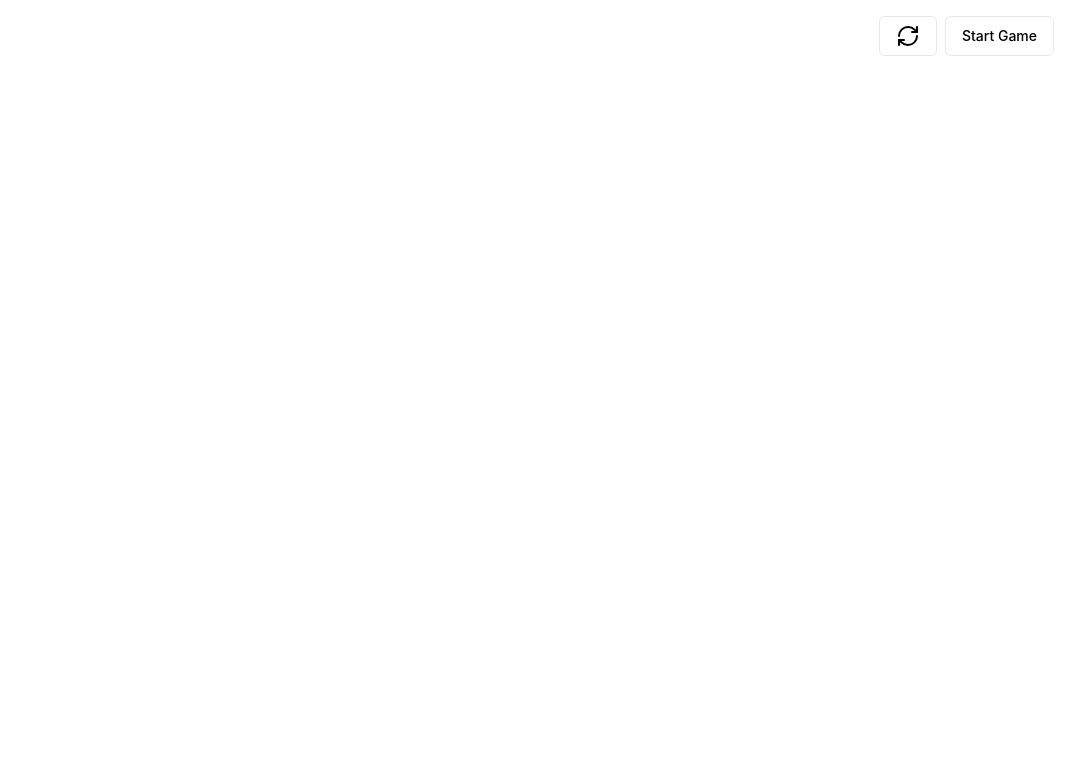
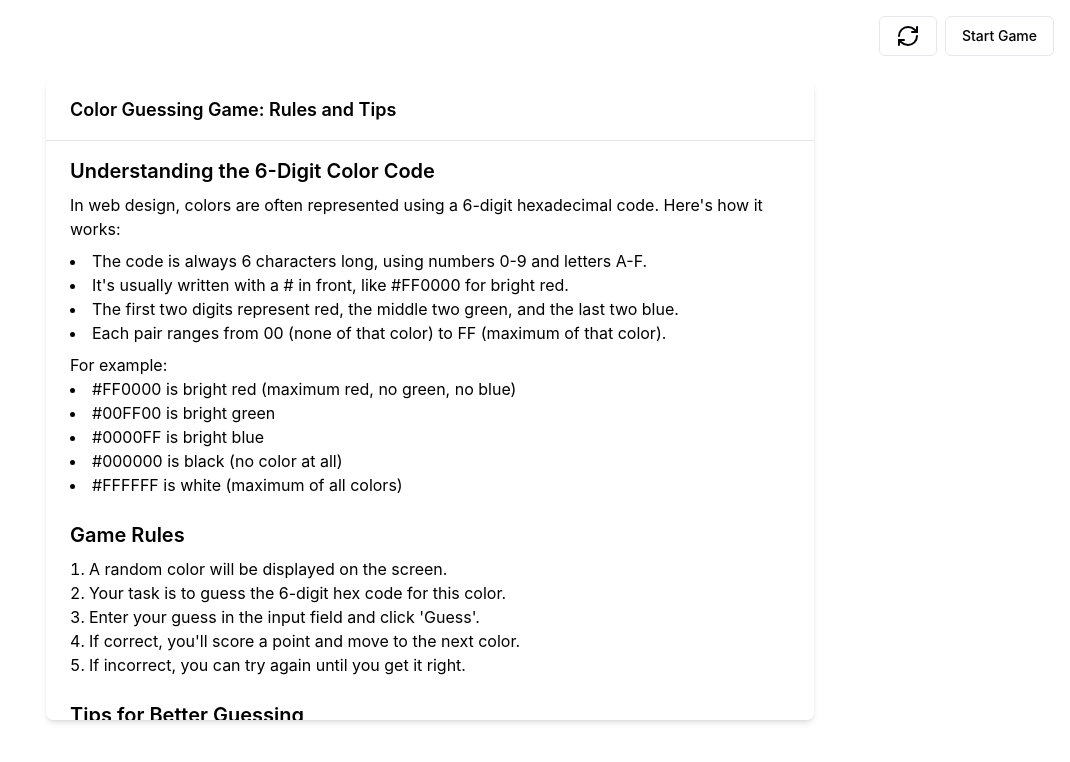
Before and after one commit to rbcccccca/Colour_Game, a React (Create React App) app: page / in a window 1280 px wide. Shown: the top 762 px of the page, without its empty margins (210-1280 px from the left). Built offline with nearby package versions, Linux system fonts and the light colour scheme.

Commit message:
ui fixed

```diff
--- /dev/null
+++ b/src/ColorGameRules.tsx
@@ -0,0 +1,55 @@
+import React from 'react';
+import { Card, CardContent, CardHeader, CardTitle } from './components/ui/card';
+
+const ColorGameRules: React.FC = () => {
+  return (
+    <Card className="w-full max-w-3xl mx-auto absolute top-20 left-1/2 transform -translate-x-1/2 z-30 bg-white text-black overflow-y-auto max-h-[80vh]">
+      <CardHeader>
+        <CardTitle className="text-2xl font-bold">Color Guessing Game: Rules and Tips</CardTitle>
+      </CardHeader>
+      <CardContent>
+        <section className="mb-6">
+          <h2 className="text-xl font-semibold mb-2">Understanding the 6-Digit Color Code</h2>
+          <p className="mb-2">In web design, colors are often represented using a 6-digit hexadecimal code. Here's how it works:</p>
+          <ul className="list-disc list-inside mb-2">
+            <li>The code is always 6 characters long, using numbers 0-9 and letters A-F.</li>
+            <li>It's usually written with a # in front, like #FF0000 for bright red.</li>
+            <li>The first two digits represent red, the middle two green, and the last two blue.</li>
+            <li>Each pair ranges from 00 (none of that color) to FF (maximum of that color).</li>
+          </ul>
+          <p>For example:</p>
+          <ul className="list-disc list-inside">
+            <li>#FF0000 is bright red (maximum red, no green, no blue)</li>
+            <li>#00FF00 is bright green</li>
+            <li>#0000FF is bright blue</li>
+            <li>#000000 is black (no color at all)</li>
+            <li>#FFFFFF is white (maximum of all colors)</li>
+          </ul>
+        </section>
+        <section className="mb-6">
+          <h2 className="text-xl font-semibold mb-2">Game Rules</h2>
+          <ol className="list-decimal list-inside">
+            <li>A random color will be displayed on the screen.</li>
+            <li>Your task is to guess the 6-digit hex code for this color.</li>
+            <li>Enter your guess in the input field and click 'Guess'.</li>
+            <li>If correct, you'll score a point and move to the next color.</li>
+            <li>If incorrect, you can try again until you get it right.</li>
+          </ol>
+        </section>
+        <section>
+          <h2 className="text-xl font-semibold mb-2">Tips for Better Guessing</h2>
+          <ul className="list-disc list-inside">
+            <li>Start by identifying the dominant color (red, green, or blue).</li>
+            <li>Estimate the intensity of each color component (00 to FF).</li>
+            <li>Pure gray colors have equal values for all three components.</li>
+            <li>Lighter colors have higher values, darker colors have lower values.</li>
+            <li>Practice recognizing common colors like #FF0000 (red), #00FF00 (green), #0000FF (blue).</li>
+            <li>Remember, slight variations can make a big difference in appearance!</li>
+          </ul>
+        </section>
+      </CardContent>
+    </Card>
+  );
+};
+
+export default ColorGameRules;
--- a/src/FallingColorGame.tsx
+++ b/src/FallingColorGame.tsx
@@ -2,6 +2,7 @@ import React, { useState, useEffect, useCallback } from 'react';
 import { Button } from './components/ui/button';
 import { Pause, Play, RefreshCw, Eye, ArrowLeft } from 'lucide-react';
 import './Falling_Color_Game.css';  // Make sure to create this CSS file
+import ColorGameRules from './ColorGameRules';
 
 interface FallingChar {
   char: string;
@@ -46,6 +47,11 @@ const FallingColorGame: React.FC = () => {
   const [level, setLevel] = useState(1);
   const [showColorCode, setShowColorCode] = useState(false);
   const [clickedChar, setClickedChar] = useState<string | null>(null);
+  const [showRules, setShowRules] = useState(true);
+
+  const toggleRules = () => {
+    setShowRules(!showRules);
+  };
 
   const newRound = useCallback(() => {
     const color = generateRandomColor();
@@ -211,6 +217,8 @@ const FallingColorGame: React.FC = () => {
         )}
       </div>
 
+      {showRules && <ColorGameRules />}
+
       {gameActive && (
         <>
           <div className="absolute top-0 left-0 bg-black bg-opacity-50 text-white p-4">
--- /dev/null
+++ b/src/components/ui/card.tsx
@@ -0,0 +1,53 @@
+import React from 'react';
+
+interface CardProps {
+  className?: string;
+  children: React.ReactNode;
+}
+
+export const Card: React.FC<CardProps> = ({ className = '', children }) => {
+  return (
+    <div className={`bg-white shadow-md rounded-lg overflow-hidden ${className}`}>
+      {children}
+    </div>
+  );
+};
+
+interface CardHeaderProps {
+  className?: string;
+  children: React.ReactNode;
+}
+
+export const CardHeader: React.FC<CardHeaderProps> = ({ className = '', children }) => {
+  return (
+    <div className={`px-6 py-4 border-b border-gray-200 ${className}`}>
+      {children}
+    </div>
+  );
+};
+
+interface CardTitleProps {
+  className?: string;
+  children: React.ReactNode;
+}
+
+export const CardTitle: React.FC<CardTitleProps> = ({ className = '', children }) => {
+  return (
+    <h3 className={`text-lg font-semibold ${className}`}>
+      {children}
+    </h3>
+  );
+};
+
+interface CardContentProps {
+  className?: string;
+  children: React.ReactNode;
+}
+
+export const CardContent: React.FC<CardContentProps> = ({ className = '', children }) => {
+  return (
+    <div className={`px-6 py-4 ${className}`}>
+      {children}
+    </div>
+  );
+};
--- /dev/null
+++ b/src/index.tsx
@@ -0,0 +1,10 @@
+import React from 'react';
+import ReactDOM from 'react-dom';
+import FallingColorGame from './FallingColorGame';
+
+ReactDOM.render(
+  <React.StrictMode>
+    <FallingColorGame />
+  </React.StrictMode>,
+  document.getElementById('root')
+);
```
Also changed, not shown: tsconfig.json (+19 -6 lines).
